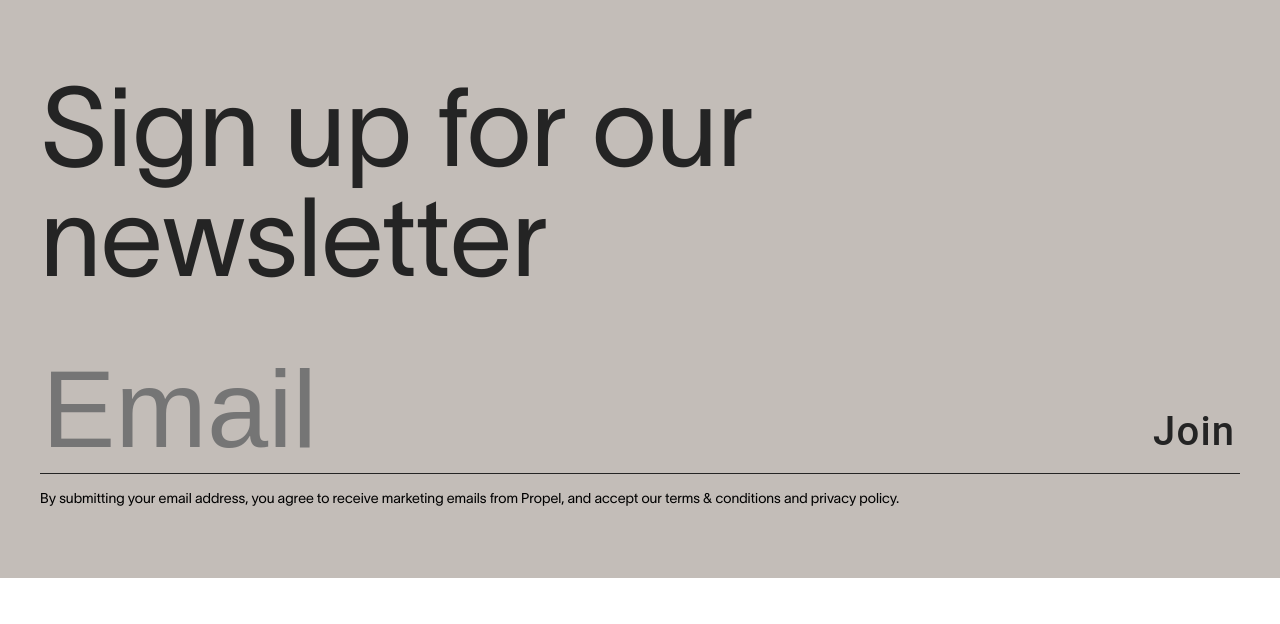
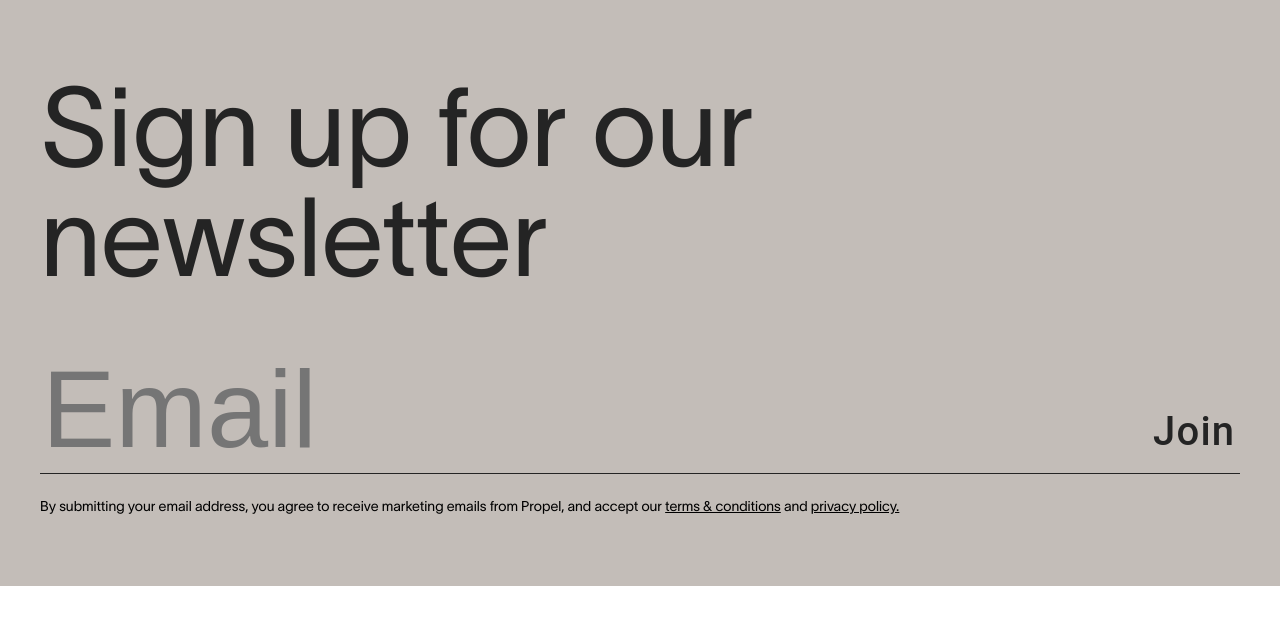
Before and after one commit to JeroenDerks/achtung, a Next.js app: page / in a window 1280 px wide. Shown: the top 624 px of the page. Built offline with nearby package versions, Linux system fonts and the light colour scheme.

Commit message:
feat: add inline link component and terms and condition text

```diff
--- a/components/Footer/Footer.tsx
+++ b/components/Footer/Footer.tsx
@@ -5,6 +5,7 @@ import Grid from "@mui/material/Grid";
 import Typography from "@mui/material/Typography";
 import SignupForm from "components/SignupForm/SignupForm";
 import { earthBrown } from "theme/colors";
+import InlineLink from "components/InlineLink";
 
 const Wrapper = styled(Box)({ background: earthBrown });
 
@@ -31,22 +32,16 @@ const Footer = () => {
             )}
           </Grid>
           <Grid item xs={12} sm={12} md={12} lg={12}>
-            <Typography variant="caption" component="p">
+            <Typography variant="caption" component="p" mt={1}>
               By submitting your email address, you agree to receive marketing
               emails from Propel, and accept our{" "}
-              <a
-                href="https://propel.me/content/terms-of-service"
-                target="_blank"
-              >
+              <InlineLink href="https://propel.me/content/terms-of-service">
                 terms & conditions
-              </a>
+              </InlineLink>
               {" and "}
-              <a
-                href="https://propel.me/content/privacy-policy"
-                target="_blank"
-              >
+              <InlineLink href="https://propel.me/content/privacy-policy">
                 privacy policy.
-              </a>
+              </InlineLink>
             </Typography>
           </Grid>
         </Grid>
--- /dev/null
+++ b/components/InlineLink/InlineLink.tsx
@@ -0,0 +1,20 @@
+import React from "react";
+import styled from "@emotion/styled";
+
+const Link = styled("a")({ textDecoration: "underline" });
+
+const InlineLink = ({
+  children,
+  href,
+}: {
+  children: React.ReactNode;
+  href: string;
+}) => {
+  return (
+    <Link href={href} target="_blank">
+      {children}
+    </Link>
+  );
+};
+
+export default InlineLink;
--- /dev/null
+++ b/components/InlineLink/index.ts
@@ -0,0 +1 @@
+export { default } from "./InlineLink";
```
